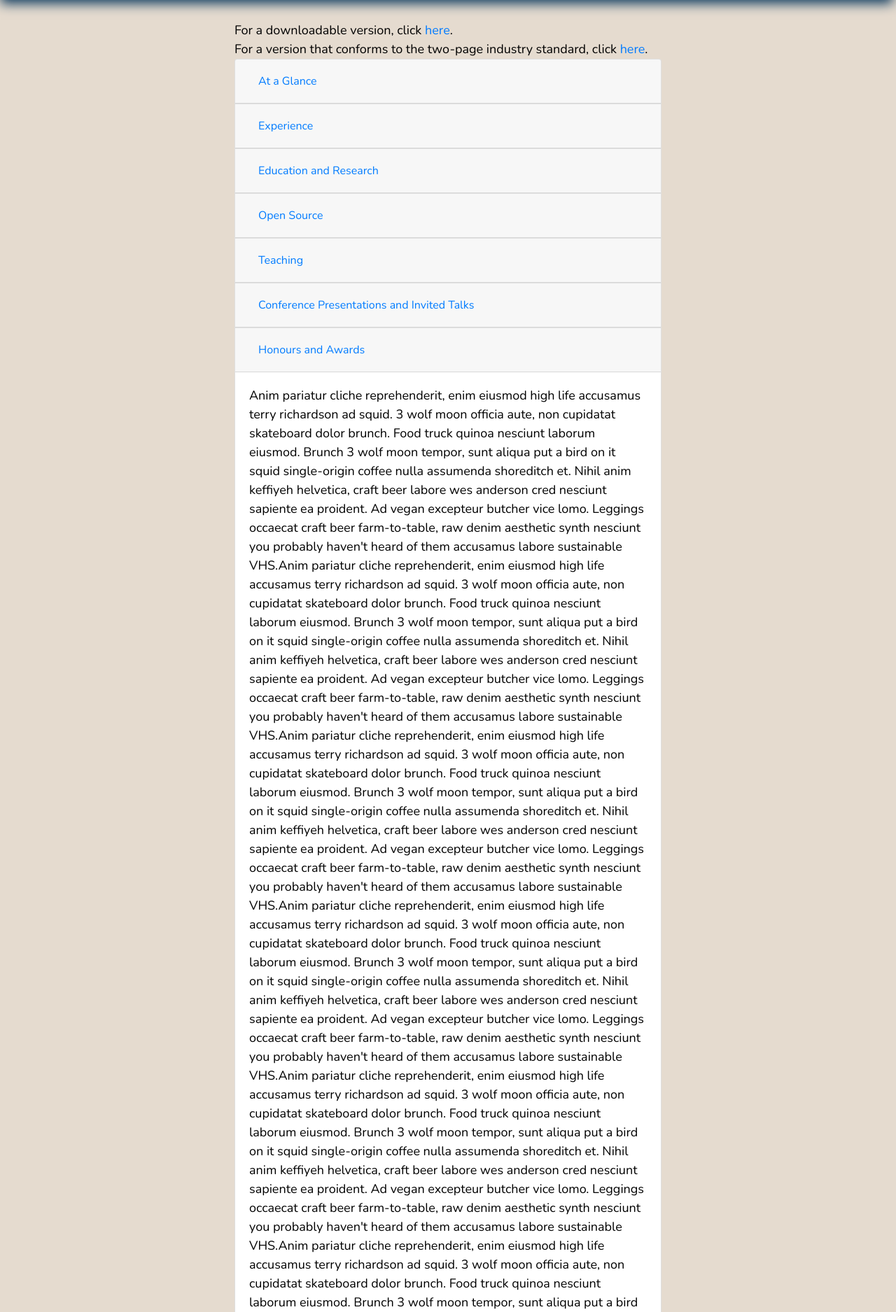
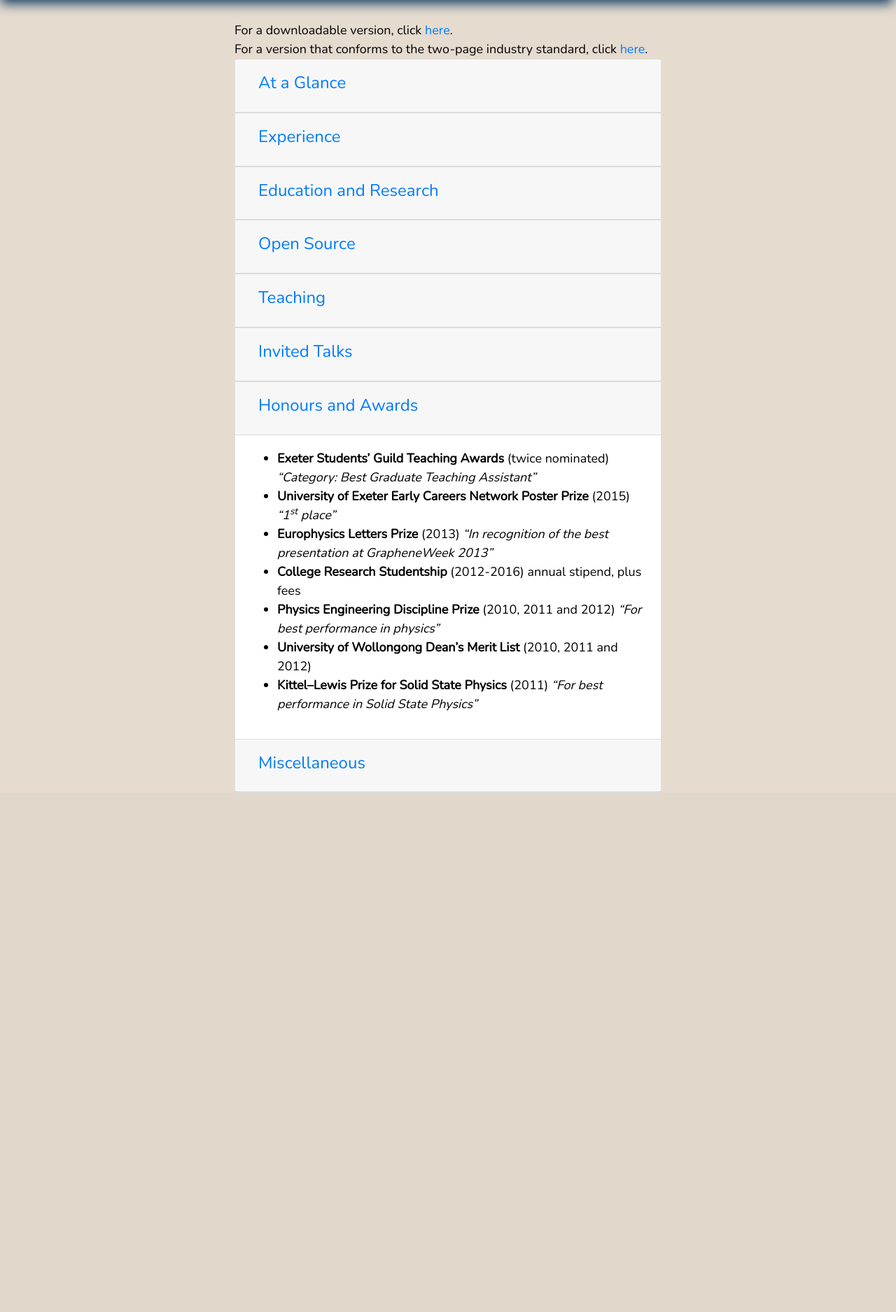
Before and after one commit to LachlanMarnham/PersonalWebsite, a Flask app: template app/templates/cv.html.mako in a window 1280 px wide, after a click on "Honours and Awards". Shown: the part 58-1933 px from the top of the page at 70% size. After the commit the page ends 1191 px from the top, so only its background shows below. Run offline with Flask 2, Linux system fonts and the light colour scheme; the template is opened without the code that fills it, so the values that code supplies are empty; some libraries are stand-ins or nearby versions; some web fonts are replaced.

Commit message:
Added honours and awards, and misc section to cv

```diff
--- a/app/templates/cv.html.mako
+++ b/app/templates/cv.html.mako
@@ -16,7 +16,7 @@ For a version that conforms to the two-page industry standard, click <a href="${
     <div class="card-header" id="headingOne">
       <h5 class="mb-0">
         <button class="btn btn-link" type="button" data-toggle="collapse" data-target="#collapseOne" aria-expanded="true" aria-controls="collapseOne">
-          At a Glance
+          <h4>At a Glance</h4>
         </button>
       </h5>
     </div>
@@ -40,7 +40,7 @@ For a version that conforms to the two-page industry standard, click <a href="${
     <div class="card-header" id="headingTwo">
       <h5 class="mb-0">
         <button class="btn btn-link collapsed" type="button" data-toggle="collapse" data-target="#collapseTwo" aria-expanded="false" aria-controls="collapseTwo">
-          Experience
+          <h4>Experience</h4>
         </button>
       </h5>
     </div>
@@ -64,7 +64,7 @@ For a version that conforms to the two-page industry standard, click <a href="${
     <div class="card-header" id="headingThree">
       <h5 class="mb-0">
         <button class="btn btn-link collapsed" type="button" data-toggle="collapse" data-target="#collapseThree" aria-expanded="false" aria-controls="collapseThree">
-          Education and Research
+          <h4>Education and Research</h4>
         </button>
       </h5>
     </div>
@@ -88,7 +88,7 @@ For a version that conforms to the two-page industry standard, click <a href="${
     <div class="card-header" id="headingFour">
       <h5 class="mb-0">
         <button class="btn btn-link collapsed" type="button" data-toggle="collapse" data-target="#collapseFour" aria-expanded="false" aria-controls="collapseFour">
-          Open Source
+          <h4>Open Source</h4>
         </button>
       </h5>
     </div>
@@ -112,7 +112,7 @@ For a version that conforms to the two-page industry standard, click <a href="${
     <div class="card-header" id="headingFive">
       <h5 class="mb-0">
         <button class="btn btn-link collapsed" type="button" data-toggle="collapse" data-target="#collapseFive" aria-expanded="false" aria-controls="collapseFive">
-          Teaching
+          <h4>Teaching</h4>
         </button>
       </h5>
     </div>
@@ -136,7 +136,7 @@ For a version that conforms to the two-page industry standard, click <a href="${
     <div class="card-header" id="headingSix">
       <h5 class="mb-0">
         <button class="btn btn-link collapsed" type="button" data-toggle="collapse" data-target="#collapseSix" aria-expanded="false" aria-controls="collapseSix">
-          Conference Presentations and Invited Talks
+          <h4>Invited Talks</h4>
         </button>
       </h5>
     </div>
@@ -160,21 +160,46 @@ For a version that conforms to the two-page industry standard, click <a href="${
     <div class="card-header" id="headingSeven">
       <h5 class="mb-0">
         <button class="btn btn-link collapsed" type="button" data-toggle="collapse" data-target="#collapseSeven" aria-expanded="false" aria-controls="collapseSeven">
-          Honours and Awards
+          <h4>Honours and Awards</h4>
         </button>
       </h5>
     </div>
     <div id="collapseSeven" class="collapse" aria-labelledby="headingSeven" data-parent="#accordion-parent">
       <div class="card-body">
-        Anim pariatur cliche reprehenderit, enim eiusmod high life accusamus terry richardson ad squid.
-        3 wolf moon officia aute, non cupidatat skateboard dolor brunch. Food truck quinoa nesciunt laborum eiusmod. Brunch 3 wolf moon tempor, sunt aliqua put a bird on it squid single-origin coffee nulla assumenda shoreditch et. Nihil anim keffiyeh helvetica, craft beer labore wes anderson cred nesciunt sapiente ea proident. Ad vegan excepteur butcher vice lomo. Leggings occaecat craft beer farm-to-table, raw denim aesthetic synth nesciunt you probably haven't heard of them accusamus labore sustainable VHS.Anim pariatur cliche reprehenderit, enim eiusmod high life accusamus terry richardson ad squid.
-        3 wolf moon officia aute, non cupidatat skateboard dolor brunch. Food truck quinoa nesciunt laborum eiusmod. Brunch 3 wolf moon tempor, sunt aliqua put a bird on it squid single-origin coffee nulla assumenda shoreditch et. Nihil anim keffiyeh helvetica, craft beer labore wes anderson cred nesciunt sapiente ea proident. Ad vegan excepteur butcher vice lomo. Leggings occaecat craft beer farm-to-table, raw denim aesthetic synth nesciunt you probably haven't heard of them accusamus labore sustainable VHS.Anim pariatur cliche reprehenderit, enim eiusmod high life accusamus terry richardson ad squid.
-        3 wolf moon officia aute, non cupidatat skateboard dolor brunch. Food truck quinoa nesciunt laborum eiusmod. Brunch 3 wolf moon tempor, sunt aliqua put a bird on it squid single-origin coffee nulla assumenda shoreditch et. Nihil anim keffiyeh helvetica, craft beer labore wes anderson cred nesciunt sapiente ea proident. Ad vegan excepteur butcher vice lomo. Leggings occaecat craft beer farm-to-table, raw denim aesthetic synth nesciunt you probably haven't heard of them accusamus labore sustainable VHS.Anim pariatur cliche reprehenderit, enim eiusmod high life accusamus terry richardson ad squid.
-        3 wolf moon officia aute, non cupidatat skateboard dolor brunch. Food truck quinoa nesciunt laborum eiusmod. Brunch 3 wolf moon tempor, sunt aliqua put a bird on it squid single-origin coffee nulla assumenda shoreditch et. Nihil anim keffiyeh helvetica, craft beer labore wes anderson cred nesciunt sapiente ea proident. Ad vegan excepteur butcher vice lomo. Leggings occaecat craft beer farm-to-table, raw denim aesthetic synth nesciunt you probably haven't heard of them accusamus labore sustainable VHS.Anim pariatur cliche reprehenderit, enim eiusmod high life accusamus terry richardson ad squid.
-        3 wolf moon officia aute, non cupidatat skateboard dolor brunch. Food truck quinoa nesciunt laborum eiusmod. Brunch 3 wolf moon tempor, sunt aliqua put a bird on it squid single-origin coffee nulla assumenda shoreditch et. Nihil anim keffiyeh helvetica, craft beer labore wes anderson cred nesciunt sapiente ea proident. Ad vegan excepteur butcher vice lomo. Leggings occaecat craft beer farm-to-table, raw denim aesthetic synth nesciunt you probably haven't heard of them accusamus labore sustainable VHS.Anim pariatur cliche reprehenderit, enim eiusmod high life accusamus terry richardson ad squid.
-        3 wolf moon officia aute, non cupidatat skateboard dolor brunch. Food truck quinoa nesciunt laborum eiusmod. Brunch 3 wolf moon tempor, sunt aliqua put a bird on it squid single-origin coffee nulla assumenda shoreditch et. Nihil anim keffiyeh helvetica, craft beer labore wes anderson cred nesciunt sapiente ea proident. Ad vegan excepteur butcher vice lomo. Leggings occaecat craft beer farm-to-table, raw denim aesthetic synth nesciunt you probably haven't heard of them accusamus labore sustainable VHS.Anim pariatur cliche reprehenderit, enim eiusmod high life accusamus terry richardson ad squid.
-        3 wolf moon officia aute, non cupidatat skateboard dolor brunch. Food truck quinoa nesciunt laborum eiusmod. Brunch 3 wolf moon tempor, sunt aliqua put a bird on it squid single-origin coffee nulla assumenda shoreditch et. Nihil anim keffiyeh helvetica, craft beer labore wes anderson cred nesciunt sapiente ea proident. Ad vegan excepteur butcher vice lomo. Leggings occaecat craft beer farm-to-table, raw denim aesthetic synth nesciunt you probably haven't heard of them accusamus labore sustainable VHS.Anim pariatur cliche reprehenderit, enim eiusmod high life accusamus terry richardson ad squid.
-        3 wolf moon officia aute, non cupidatat skateboard dolor brunch. Food truck quinoa nesciunt laborum eiusmod. Brunch 3 wolf moon tempor, sunt aliqua put a bird on it squid single-origin coffee nulla assumenda shoreditch et. Nihil anim keffiyeh helvetica, craft beer labore wes anderson cred nesciunt sapiente ea proident. Ad vegan excepteur butcher vice lomo. Leggings occaecat craft beer farm-to-table, raw denim aesthetic synth nesciunt you probably haven't heard of them accusamus labore sustainable VHS. cred nesciunt sapiente ea proident. Ad vegan excepteur butcher vice lomo. Leggings occaecat craft beer farm-to-table, raw denim aesthetic synth nesciunt you probably haven't heard of them accusamus labore sustainable VHS.
+        <ul>
+            <li>
+                <strong>Exeter Students’ Guild Teaching Awards</strong> (twice nominated) <i>“Category: Best Graduate Teaching
+                Assistant”</i>
+            </li>
+
+            <li>
+                <strong>University of Exeter Early Careers Network Poster Prize</strong> (2015) <i>“1<sup>st</sup>
+                place”</i>
+            </li>
+
+            <li>
+                <strong>Europhysics Letters Prize</strong> (2013) <i>“In recognition of the best presentation at
+                GrapheneWeek 2013”</i>
+            </li>
+
+            <li>
+                <strong>College Research Studentship</strong> (2012-2016) annual stipend, plus fees
+            </li>
+
+            <li>
+                <strong>Physics Engineering Discipline Prize</strong> (2010, 2011 and 2012) <i>“For best performance in
+                physics”</i>
+            </li>
+
+            <li>
+                <strong>University of Wollongong Dean’s Merit List</strong> (2010, 2011 and 2012)
+            </li>
+
+            <li>
+                <strong>Kittel–Lewis Prize for Solid State Physics</strong> (2011) <i>“For best performance in Solid
+                State Physics”</i>
+            </li>
+        </ul>
       </div>
     </div>
   </div>
@@ -184,21 +209,115 @@ For a version that conforms to the two-page industry standard, click <a href="${
     <div class="card-header" id="headingEight">
       <h5 class="mb-0">
         <button class="btn btn-link collapsed" type="button" data-toggle="collapse" data-target="#collapseEight" aria-expanded="false" aria-controls="collapseEight">
-          Miscellaneous
+          <h4>Miscellaneous</h4>
         </button>
       </h5>
     </div>
     <div id="collapseEight" class="collapse" aria-labelledby="headingEight" data-parent="#accordion-parent">
       <div class="card-body">
-        Anim pariatur cliche reprehenderit, enim eiusmod high life accusamus terry richardson ad squid.
-        3 wolf moon officia aute, non cupidatat skateboard dolor brunch. Food truck quinoa nesciunt laborum eiusmod. Brunch 3 wolf moon tempor, sunt aliqua put a bird on it squid single-origin coffee nulla assumenda shoreditch et. Nihil anim keffiyeh helvetica, craft beer labore wes anderson cred nesciunt sapiente ea proident. Ad vegan excepteur butcher vice lomo. Leggings occaecat craft beer farm-to-table, raw denim aesthetic synth nesciunt you probably haven't heard of them accusamus labore sustainable VHS.Anim pariatur cliche reprehenderit, enim eiusmod high life accusamus terry richardson ad squid.
-        3 wolf moon officia aute, non cupidatat skateboard dolor brunch. Food truck quinoa nesciunt laborum eiusmod. Brunch 3 wolf moon tempor, sunt aliqua put a bird on it squid single-origin coffee nulla assumenda shoreditch et. Nihil anim keffiyeh helvetica, craft beer labore wes anderson cred nesciunt sapiente ea proident. Ad vegan excepteur butcher vice lomo. Leggings occaecat craft beer farm-to-table, raw denim aesthetic synth nesciunt you probably haven't heard of them accusamus labore sustainable VHS.Anim pariatur cliche reprehenderit, enim eiusmod high life accusamus terry richardson ad squid.
-        3 wolf moon officia aute, non cupidatat skateboard dolor brunch. Food truck quinoa nesciunt laborum eiusmod. Brunch 3 wolf moon tempor, sunt aliqua put a bird on it squid single-origin coffee nulla assumenda shoreditch et. Nihil anim keffiyeh helvetica, craft beer labore wes anderson cred nesciunt sapiente ea proident. Ad vegan excepteur butcher vice lomo. Leggings occaecat craft beer farm-to-table, raw denim aesthetic synth nesciunt you probably haven't heard of them accusamus labore sustainable VHS.Anim pariatur cliche reprehenderit, enim eiusmod high life accusamus terry richardson ad squid.
-        3 wolf moon officia aute, non cupidatat skateboard dolor brunch. Food truck quinoa nesciunt laborum eiusmod. Brunch 3 wolf moon tempor, sunt aliqua put a bird on it squid single-origin coffee nulla assumenda shoreditch et. Nihil anim keffiyeh helvetica, craft beer labore wes anderson cred nesciunt sapiente ea proident. Ad vegan excepteur butcher vice lomo. Leggings occaecat craft beer farm-to-table, raw denim aesthetic synth nesciunt you probably haven't heard of them accusamus labore sustainable VHS.Anim pariatur cliche reprehenderit, enim eiusmod high life accusamus terry richardson ad squid.
-        3 wolf moon officia aute, non cupidatat skateboard dolor brunch. Food truck quinoa nesciunt laborum eiusmod. Brunch 3 wolf moon tempor, sunt aliqua put a bird on it squid single-origin coffee nulla assumenda shoreditch et. Nihil anim keffiyeh helvetica, craft beer labore wes anderson cred nesciunt sapiente ea proident. Ad vegan excepteur butcher vice lomo. Leggings occaecat craft beer farm-to-table, raw denim aesthetic synth nesciunt you probably haven't heard of them accusamus labore sustainable VHS.Anim pariatur cliche reprehenderit, enim eiusmod high life accusamus terry richardson ad squid.
-        3 wolf moon officia aute, non cupidatat skateboard dolor brunch. Food truck quinoa nesciunt laborum eiusmod. Brunch 3 wolf moon tempor, sunt aliqua put a bird on it squid single-origin coffee nulla assumenda shoreditch et. Nihil anim keffiyeh helvetica, craft beer labore wes anderson cred nesciunt sapiente ea proident. Ad vegan excepteur butcher vice lomo. Leggings occaecat craft beer farm-to-table, raw denim aesthetic synth nesciunt you probably haven't heard of them accusamus labore sustainable VHS.Anim pariatur cliche reprehenderit, enim eiusmod high life accusamus terry richardson ad squid.
-        3 wolf moon officia aute, non cupidatat skateboard dolor brunch. Food truck quinoa nesciunt laborum eiusmod. Brunch 3 wolf moon tempor, sunt aliqua put a bird on it squid single-origin coffee nulla assumenda shoreditch et. Nihil anim keffiyeh helvetica, craft beer labore wes anderson cred nesciunt sapiente ea proident. Ad vegan excepteur butcher vice lomo. Leggings occaecat craft beer farm-to-table, raw denim aesthetic synth nesciunt you probably haven't heard of them accusamus labore sustainable VHS.Anim pariatur cliche reprehenderit, enim eiusmod high life accusamus terry richardson ad squid.
-        3 wolf moon officia aute, non cupidatat skateboard dolor brunch. Food truck quinoa nesciunt laborum eiusmod. Brunch 3 wolf moon tempor, sunt aliqua put a bird on it squid single-origin coffee nulla assumenda shoreditch et. Nihil anim keffiyeh helvetica, craft beer labore wes anderson cred nesciunt sapiente ea proident. Ad vegan excepteur butcher vice lomo. Leggings occaecat craft beer farm-to-table, raw denim aesthetic synth nesciunt you probably haven't heard of them accusamus labore sustainable VHS. cred nesciunt sapiente ea proident. Ad vegan excepteur butcher vice lomo. Leggings occaecat craft beer farm-to-table, raw denim aesthetic synth nesciunt you probably haven't heard of them accusamus labore sustainable VHS.
+        <ul>
+            <li>
+                <strong>Cosmos Science Magazine (Editorial Intern):</strong> In 2006, at age 16, I completed an editorial
+                internship at Cosmos, an Australian popular science magazine. After some time there I began writing
+                articles instead, three of which were published. These were:
+                <ul>
+                    <li>
+                        <i>“Coming up trumps; chemistry’s most useful invention started with a game of cards”</i>
+                    </li>
+                    <li>
+                        <i>“A bundle of energy”</i>
+                    </li>
+                    <li>
+                        <i>“A fish called Jaws”</i>
+                    </li>
+                </ul>
+            </li>
+
+            <li>
+                <strong>Contemporary Physics (Textbook Reviewer):</strong> In this role I reviewed several textbooks for
+                the journal Contemporary Physics. These titles are:
+                <ul>
+                    <li>
+                        <i>“Quantum Information Theory and the Foundations of Quantum Mechanics”</i>, C.G. Timpson (2004).
+                    </li>
+                    <li>
+                        <i>“Conductor-Insulator Quantum Phase Transitions”</i>, by V. Dobrosavljevic, N. Trivedi and J.M. Valles (2012).
+                    </li>
+                    <li>
+                        <i>“Quantum Hall Effects”</i>, Z.F. Ezawa (2013).
+                    </li>
+                </ul>
+            </li>
+
+            <li>
+                <strong>Undergraduate Student Representative:</strong> During my time at the University of Wollongong, I
+                was elected to the position of undergraduate student representative on the School of Physics Board. In
+                this role I liaised with students and staff, bringing the concerns of my peers to the attention of their
+                lecturers and vice versa. In particular, I petitioned the board to allocate funds for the introduction to
+                the curriculum of a general relativity course, which was taught for the first time in 2012.
+            </li>
+
+            <li>
+                <strong>University of Wollongong Physics Society (Co–Founder):</strong> I was a co–founder of the
+                University of Wollongong Physics Society, which became instantly popular among the small but nevertheless
+                passionate and talented student body in the School of Physics. Among our regular activities were invited
+                technical talks by lecturers and postgraduates from the department, regular lunchtime screenings of
+                documentaries, end of term festivities, a popular liquid nitrogen ice–cream stall on campus and a <em>very</em>
+                successful trivia team.
+            </li>
+
+            <li>
+                <strong>Physics Society Lunchtime Tutorials (Organiser):</strong> During my time at the University of
+                Wollongong, the undergraduate curriculum was heavily lecture-based, with no seminars, problems classes
+                or tutorials. Through the physics society, I helped to organise and teach informal bi-weekly tutorials.
+                Students who were struggling with work could come and ask us whichever questions they needed help with,
+                and receive assistance for free.
+            </li>
+        </ul>
+        <h4>Online Profiles . . .</h4>
+          <ul>
+              <li>
+                  <a href="https://github.com/LachlanMarnham" target="_blank">GitHub</a>
+              </li>
+
+              <li>
+                  <a href="http://linkedin.com/in/lachlan-marnham-a463b190" target="_blank">LinkedIn</a>
+              </li>
+
+              <li>
+                  <a href="https://twitter.com/LachlanMarnham" target="_blank">Twitter</a>
+              </li>
+
+              <li>
+                  <a href="https://www.researchgate.net/profile/Lachlan_Marnham" target="_blank">ResearchGate</a>
+              </li>
+
+              <li>
+                  <a href="https://scholar.google.co.uk/citations?user=5Vi60LYAAAAJ&hl=en" target="_blank">Google Scholar</a>
+              </li>
+
+              <li>
+                  <a href="http://arxiv.org/a/marnham_l_1.html" target="_blank">Arχiv</a>
+              </li>
+          </ul>
+        <h4>Other Interests . . .</h4>
+          <ul>
+              <li>
+                  Classical guitar, recording and performance
+              </li>
+
+              <li>
+                  Hiking
+              </li>
+
+              <li>
+                  Reading
+              </li>
+
+              <li>
+                  Tech meet-ups
+              </li>
+          </ul>
       </div>
     </div>
   </div>
```
